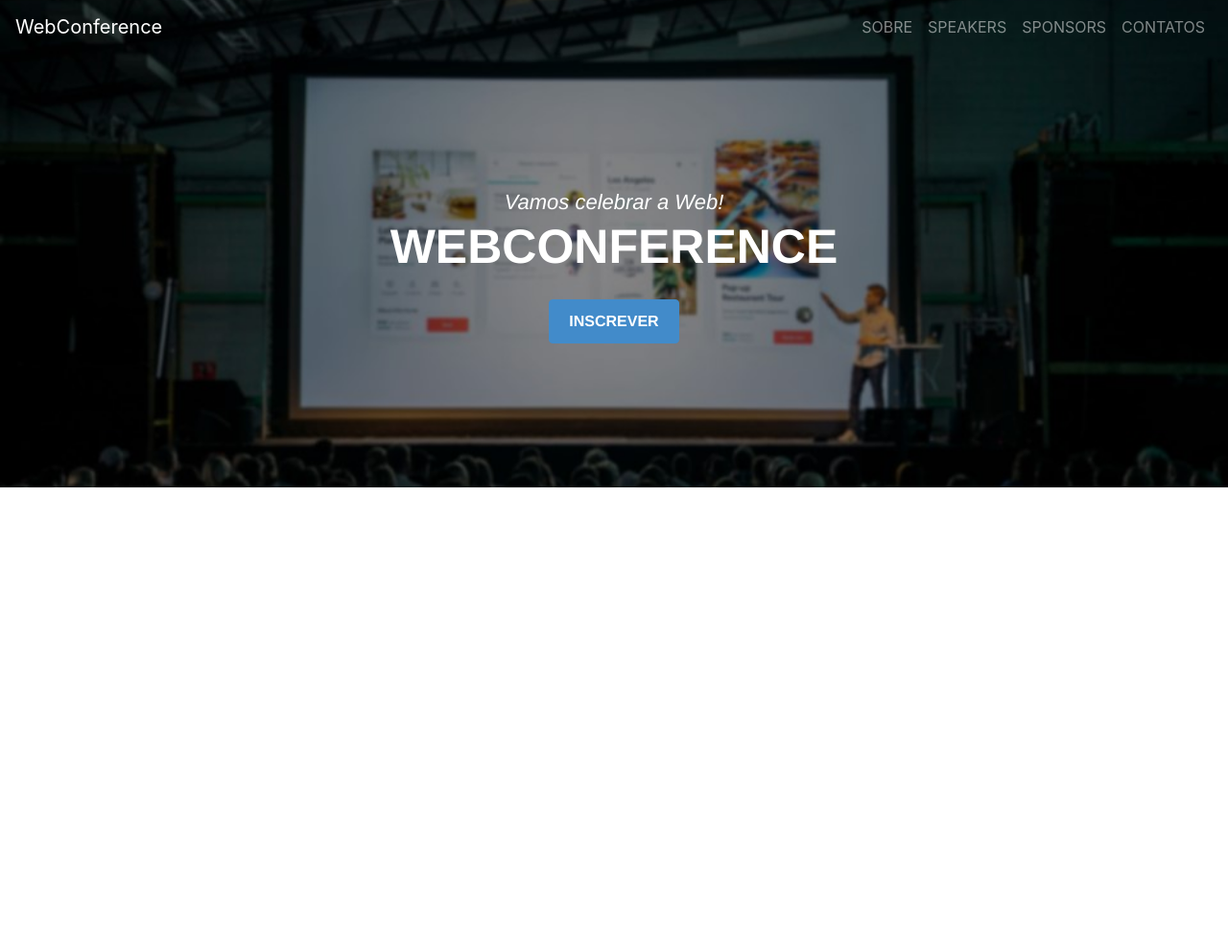
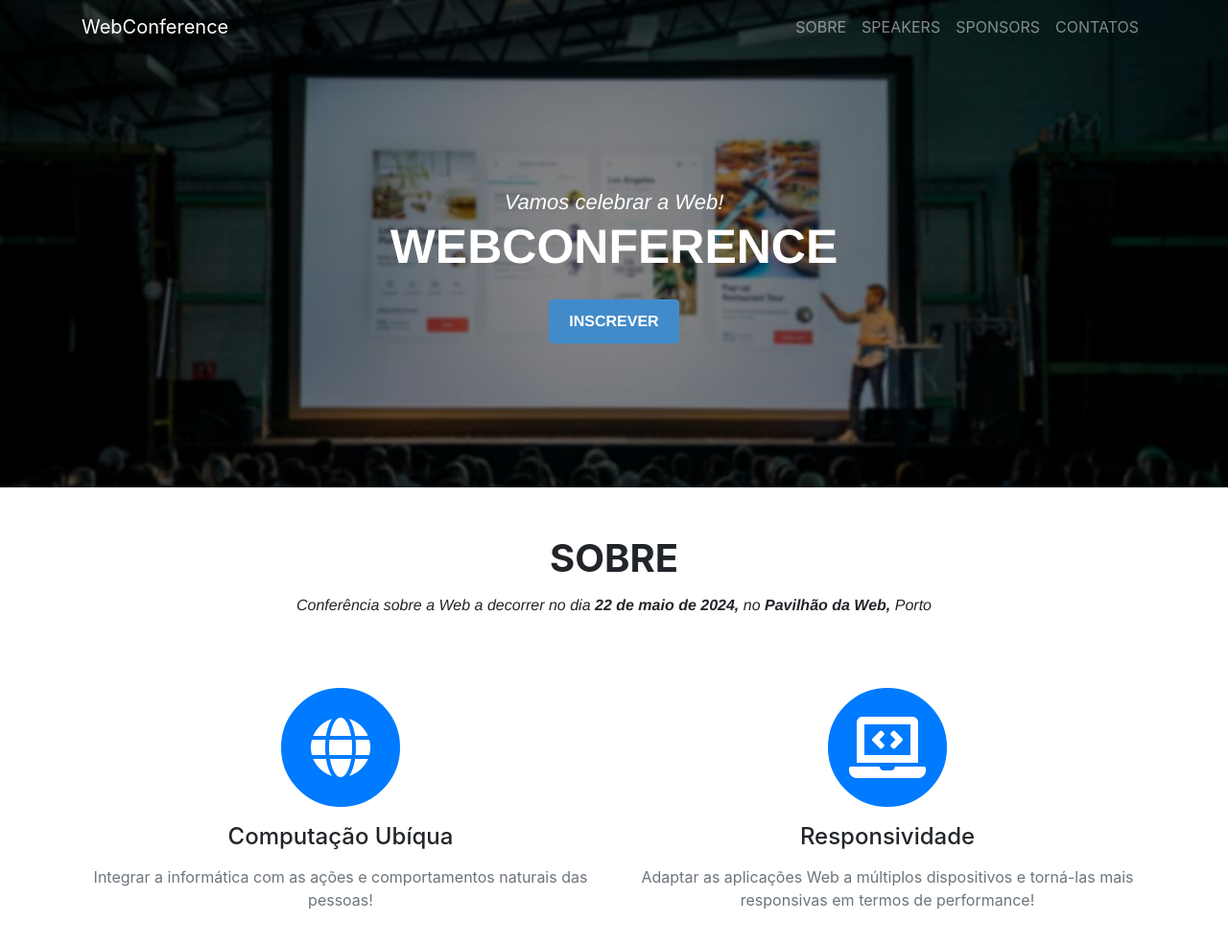
Before and after one commit to Joaquim-Claudio/WebConference, a plain HTML site: page index.html in a window 1280 px wide. Shown: the whole page at 96% size. Before the commit the page ends 800 px from the top, so only its background shows below. Drawn offline with nearby package versions, Linux system fonts and the light colour scheme; some packages are replaced by stand-ins of ours; a script that the page names is missing.

Commit message:
Section "About" completed.

```diff
--- a/index.html
+++ b/index.html
@@ -7,11 +7,16 @@
         <title>Document</title>
 
         <link rel="stylesheet" href="https://stackpath.bootstrapcdn.com/bootstrap/4.1.3/css/bootstrap.min.css">
+        <link rel="stylesheet" href="https://use.fontawesome.com/releases/v5.2.0/css/all.css">
         <link rel="stylesheet" type="text/css" href="style.css">
     </head>
+
+
     <body>
         <nav class="navbar navbar-expand-lg navbar-dark fixed-top">
             <!--Barra de navegação-->
+            <div class="container">
+
                 <a class="navbar-brand" href="#page-top">WebConference</a>
 
                 <button class="navbar-toggler navbar-toggler-right" type="button"
@@ -36,8 +41,9 @@
                         </li>
                     </ul>
                 </div>
+            </div>
         </nav>
-
+<!--########################################################################################################################################################-->
         <header class="masthead">
         <!--Imagem principal e botão de inscrição na conferência-->
             <div class="container">
@@ -50,27 +56,62 @@
                 </div>
             </div>
         </header>
+<!--########################################################################################################################################################-->
         <section id="about">
             <!--Informação básica sobre a conferência-->
+            <div class="container">
+                <div class="row">
+                    <!--Título e texto principal-->
+                    <div class="col-lg-12 text-center">
+                        <h2 class="section-heading text-uppercase">sobre</h2>
+                        <h3 class="section-subheading">Conferência sobre a Web a decorrer no dia <b>22 de maio de 2024,</b> no <b>Pavilhão da Web,</b> Porto</h3>
+                    </div>
+                </div>
+                <div class="row">
+                    <!--Tópicos-->
+                    <div class="col-md-6 text-center">
+                        <!--Tópico n.º 1-->
+                        <span class="fa-stack fa-4x">
+                            <i class="fas fa-circle fa-stack-2x text-primary"></i>
+                            <i class="fas fa-globe fa-stack-1x fa-inverse"></i>
+                        </span>
+                        <h4 class="topic-heading">Computação Ubíqua</h4>
+                        <p class="text-muted">Integrar a informática com as ações e comportamentos naturais das pessoas!</p>
+                    </div>
+                    <div class="col-md-6 text-center">
+                        <!--Tópico n.º 2-->
+                        <span class="fa-stack fa-4x">
+                            <i class="fas fa-circle fa-stack-2x text-primary"></i>
+                            <i class="fas fa-laptop-code fa-stack-1x fa-inverse"></i>
+                        </span>
+                        <h4 class="topic-heading">Responsividade</h4>
+                        <p class="text-muted">Adaptar as aplicações Web a múltiplos dispositivos e torná-las mais responsivas em termos de performance!</p>
+                    </div>
+                </div>
+            </div>
         </section>
+<!--########################################################################################################################################################-->
         <section id="speakers">
             <!--Informação sobre os oradores da conferência-->
         </section>
+<!--########################################################################################################################################################-->
         <section id="sponsors">
             <!--Informação sobre os sponsors da conferência-->
         </section>
+<!--########################################################################################################################################################-->
         <section id="contacts">
             <!--Formulário para contatos e mapa-->
         </section>
+<!--########################################################################################################################################################-->
         <footer>
             <!--Links para as redes sociais e copyright-->
         </footer>
-
+<!--########################################################################################################################################################-->
 
         <script src="https://code.jquery.com/jquery-3.7.0.slim.min.js"></script>
         <script src="https://cdnjs.cloudflare.com/ajax/libs/popper.js/1.14.3/umd/popper.min.js"></script>
         <script src="https://stackpath.bootstrapcdn.com/bootstrap/4.3.1/js/bootstrap.min.js"></script>
+        <script src="https://cdnjs.cloudflare.com/ajax/libs/limonte-sweetalert2/7.26.9/sweetalert2.all.min.js"></script>
         <script src="js/webconf.js"></script>
-        <script src="https://cdnjs.cloudflare.com/ajax/libs/limonte-sweetalert2/7.26.9/sweetalert2.all.min.js"></script>
     </body>
 </html>
--- a/js/webconf.js
+++ b/js/webconf.js
@@ -31,14 +31,14 @@ window.onload = function() {
                         swal.showValidationError(`Pedido falhou: ${error}`);
                     });
             },
-            allouOutsideClick: () => !swal.isLoading()
+            allowOutsideClick: () => !swal.isLoading()
 
         }).then(result => {
             if(result.value){
                 if(!result.value.err_code) {
                     swal({title: "Inscrição feita com sucesso!"})
                 }else{
-                    swal({title: `${result.value.err_message}`})
+                    swal({title: `${result.valeu.err_message}`})
                 }
             }
         })
--- a/style.css
+++ b/style.css
@@ -50,3 +50,27 @@ header.masthead .intro-text .intro-heading {
     border-color: #3677b1 !important;
     color: white;
 }
+
+section{
+    padding: 50px 0;
+}
+
+section h2.section-heading{
+    font-size: 40px;
+    font-weight: 700;
+    margin-top: 0;
+    margin-bottom: 15px;
+}
+
+section h3.section-subheading{
+    font-size: 16px;
+    font-weight: 400;
+    font-style: italic;
+    margin-bottom: 75px;
+    text-transform: none;
+    font-family: 'Droid Serif','Helvetica Neue', Helvetica, sans-serif;
+}
+
+.topic-heading{
+    margin: 15px 0;
+}
```
Lines whose indentation alone changed are shown as unchanged.
